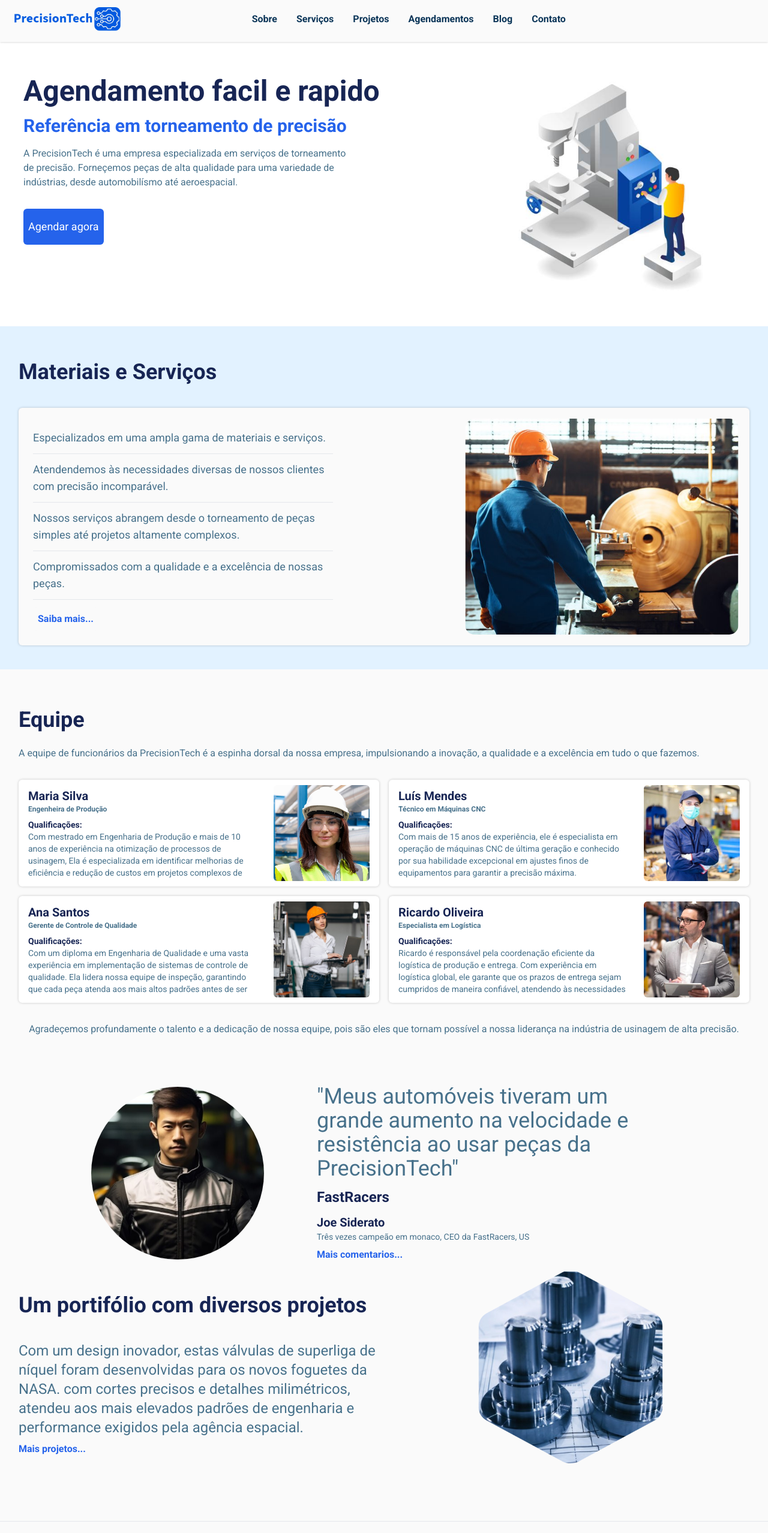
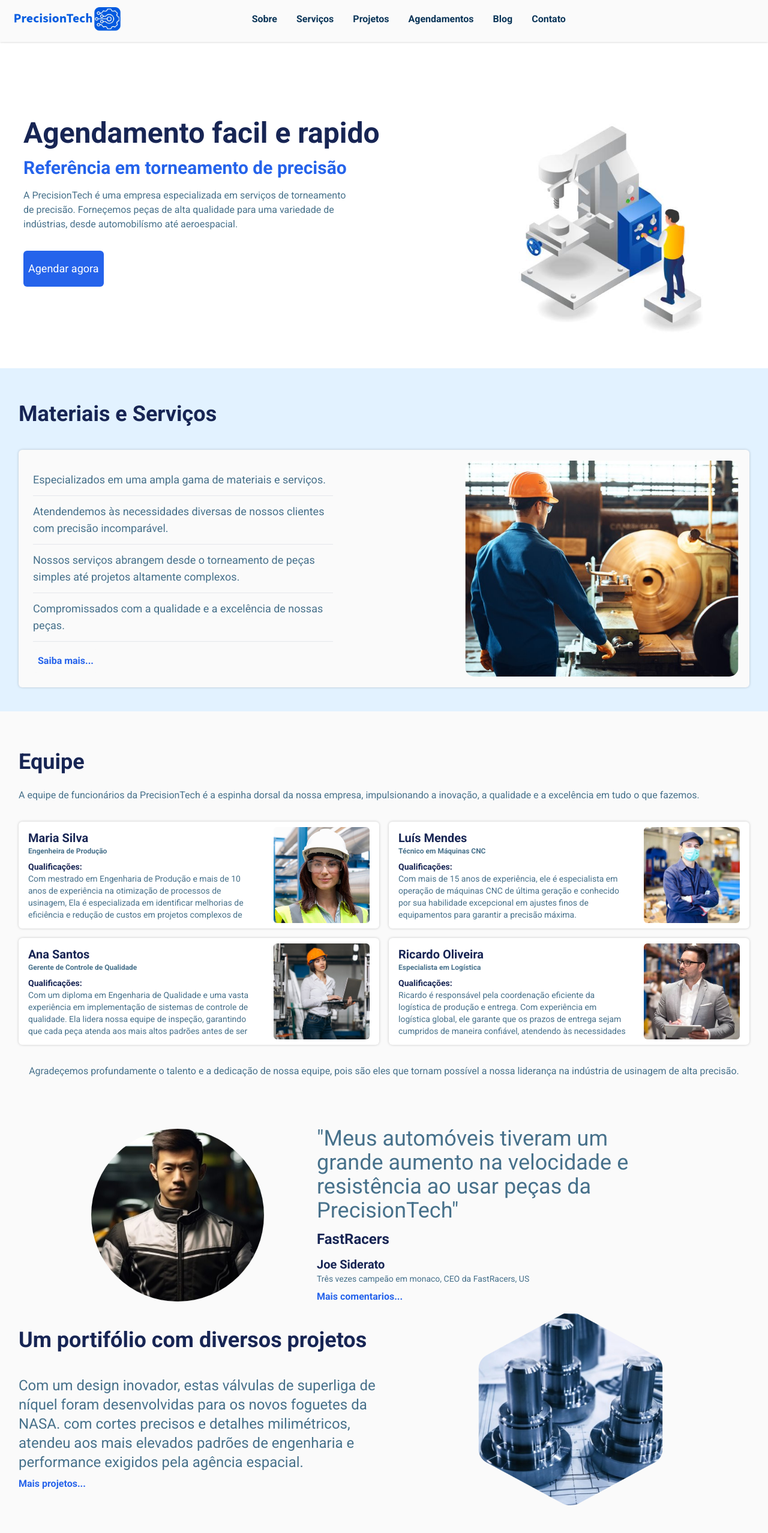
Before and after one commit to FranciscoNeto2909/PrecisionTech, a React (Vite) app: page / in a window 1280 px wide. Shown: the top 2556 px of the page at 60% size. Built offline with nearby package versions, Linux system fonts and the light colour scheme.

Commit message:
home image size improved

```diff
--- a/src/pages/home/Home.tsx
+++ b/src/pages/home/Home.tsx
@@ -11,7 +11,7 @@ export default function Home() {
 
     return (
         <>
-            <section className='bg-white h-screen pt-16 pb-6 md:pt-24 lg:pb-8' data-aos="fade-in" data-aos-duration="2000">
+            <section className='bg-white h-screen mt-[70px] pb-6 md:pt-24 lg:pb-8' data-aos="fade-in" data-aos-duration="2000">
                 <div className="bg-white mx-auto max-w-[1250px] p-4 flex flex-col-reverse items-center lg:px-6 lg:flex-row">
                     <div className='bg-white flex-1 self-start lg:mt-4'>
                         <h1 className='bg-white text-blue-950 text-[23px] font-bold sm:text-4xl lg:text-5xl'>Agendamento facil e rapido</h1>
@@ -93,15 +93,15 @@ export default function Home() {
             <section className='mb-6 py-4 lg:pt-0  lg:mb-20' data-aos="slide-up" data-aos-duration="800">
                 <div className="mx-auto max-w-[1250px] px-4 flex flex-col-reverse gap-6 items-center justify-between md:flex-row">
                     <div className='flex-1'>
-                        <h2 className='text-blue-950 text-2xl font-bold my-6 sm:text-3xl lg:text-4xl lg:mb-10 bg-transparent'>Um portifólio com diversos  projetos
+                        <h2 className='text-blue-950 text-2xl font-bold mb-6 sm:text-3xl lg:text-4xl lg:mb-10 bg-transparent'>Um portifólio com diversos  projetos
                         </h2>
-                        <p className='text-[17px] max-w-[500px] sm:text-lg lg:max-w-none lg:text-2xl'>Com um design inovador, estas válvulas de superliga de níquel foram desenvolvidas para os novos foguetes da NASA. com cortes precisos e detalhes milimétricos, atendeu aos mais elevados padrões de engenharia e performance exigidos pela agência espacial.</p>
+                        <p className='text-[16px] max-w-[500px] sm:text-lg lg:max-w-none lg:text-2xl'>Com um design inovador, estas válvulas de superliga de níquel foram desenvolvidas para os novos foguetes da NASA. com cortes precisos e detalhes milimétricos, atendeu aos mais elevados padrões de engenharia e performance exigidos pela agência espacial.</p>
                         <div className='mt-2'>
                             <Link to="/projetos" className='text-blue-600 font-bold'>Mais projetos...</Link>
                         </div>
                     </div>
                     <div className='flex-1 flex justify-center'>
-                        <img className='h-60 md:h72 lg:h-80' src={valvulas} alt="" />
+                        <img className='h-56 md:h72 lg:h-80' src={valvulas} alt="" />
                     </div>
                 </div>
             </section>
```
